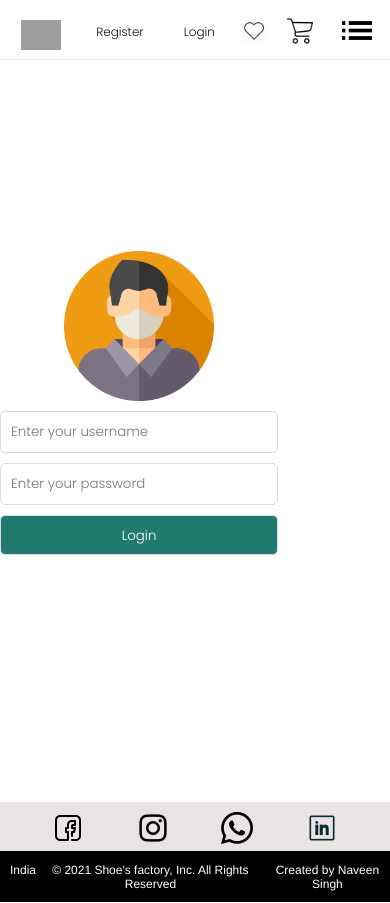
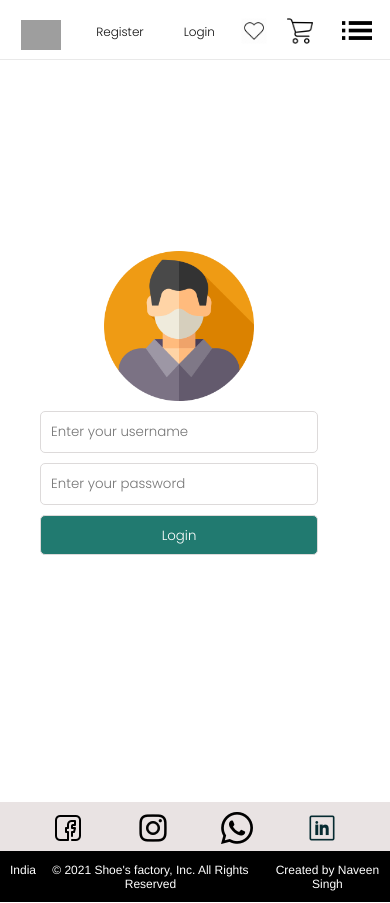
Before and after one commit to WebDev-Naveen/Shoe-Factory, a React (Create React App) app: page /login in a window 390 px wide. Built offline with nearby package versions, Linux system fonts and the light colour scheme; grey boxes are pictures that could not be loaded.

Commit message:
Few changes in design

```diff
--- a/src/components/login.css
+++ b/src/components/login.css
@@ -5,9 +5,9 @@
   display: -webkit-box;
   display: -ms-flexbox;
   display: flex;
-  -webkit-box-pack: start;
-      -ms-flex-pack: start;
-          justify-content: flex-start;
+  -webkit-box-pack: center;
+      -ms-flex-pack: center;
+          justify-content: center;
   -webkit-box-align: center;
       -ms-flex-align: center;
           align-items: center;
@@ -51,6 +51,10 @@
 @media only screen and (max-width: 600px) {
   .main-log-container {
     width: 80%;
+    -webkit-box-pack: start;
+        -ms-flex-pack: start;
+            justify-content: flex-start;
+    margin-left: 40px;
   }
 }
 
--- a/src/components/login.scss
+++ b/src/components/login.scss
@@ -4,7 +4,7 @@ $fontFamliy: "Poppins", sans-serif;
   width: 100%;
   height: 72.5vh;
   display: flex;
-  justify-content: flex-start;
+  justify-content: center;
   align-items: center;
   margin-bottom: 170px;
   form {
@@ -41,6 +41,8 @@ $fontFamliy: "Poppins", sans-serif;
   }
   @media only screen and(max-width: 600px) {
     width: 80%;
+    justify-content: flex-start;
+    margin-left: 40px;
   }
 }
 .profile_container {
```
Also changed, not shown: 1 other file (tests, documents, lock files or other folders).
